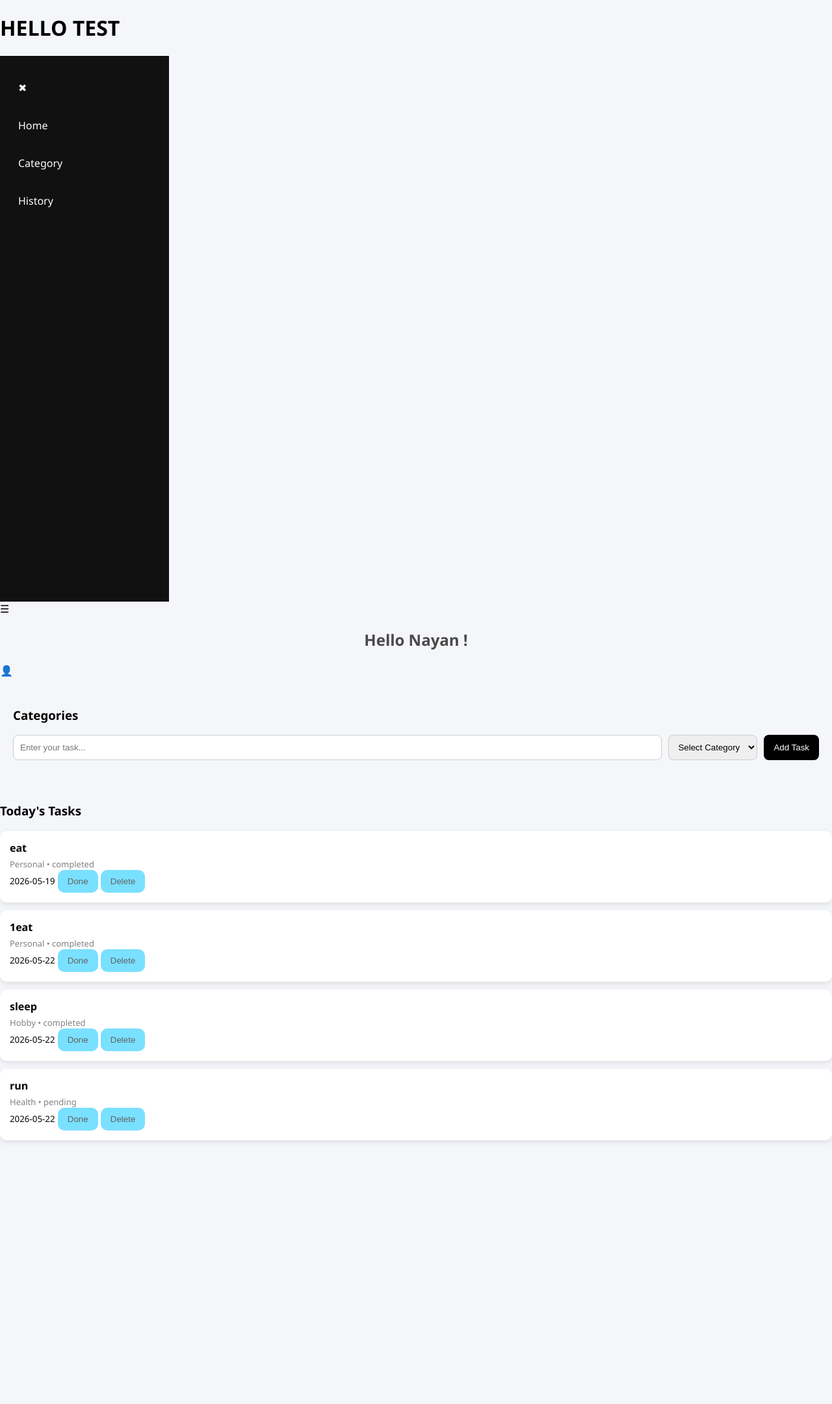
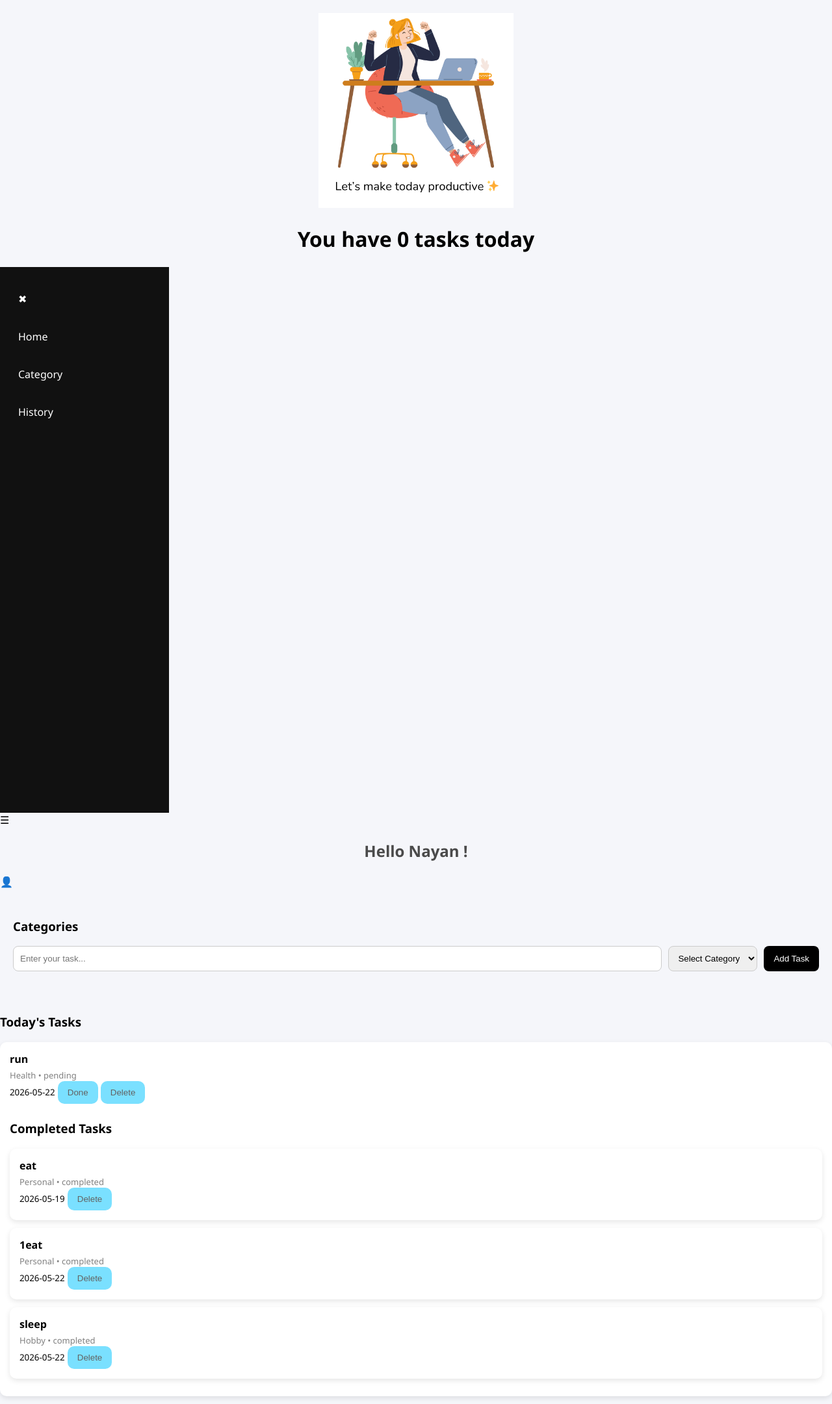
Before and after one commit to createwithnayan02/todo-app, a Flask app: page /home in a window 1280 px wide. Shown: the whole page at 65% size. Before the commit the page ends 1758 px from the top, so only its background shows below. Run offline with Flask 3, Linux system fonts and the light colour scheme; data comes from the database, SQL or seed files in the repository; both versions use the stored data as it was after the commit.

Commit message:
Added database integration and redesigned home page

```diff
--- a/app.py
+++ b/app.py
@@ -46,14 +46,27 @@ def home():
     conn = sqlite3.connect("tasks.db")
     cursor = conn.cursor()
 
-    cursor.execute("SELECT * FROM tasks")
-    rows = cursor.fetchall()
+    cursor.execute("SELECT * FROM tasks WHERE status='pending' ")
+    pending_rows = cursor.fetchall()
+
+    cursor.execute("SELECT* FROM tasks WHERE status='completed' ")
+    completed_rows =cursor.fetchall()
+
 
     conn.close()
 
-    tasks = []
-    for row in rows:
-        tasks.append({
+    pending_tasks = []
+    for row in pending_rows:
+        pending_tasks.append({
+            "id": row[0],
+            "name": row[1],
+            "category": row[2],
+            "status": row[3],
+            "date": row[4]
+        })
+    completed_tasks=[]
+    for row in completed_rows:
+        completed_tasks.append({
             "id": row[0],
             "name": row[1],
             "category": row[2],
@@ -61,7 +74,8 @@ def home():
             "date": row[4]
         })
 
-    return render_template("home.html", tasks=tasks)
+    return render_template("home.html", pending_tasks=pending_tasks, completed_tasks=completed_tasks)
+
 @app.route("/done/<int:id>")
 def mark_done(id):
     conn = sqlite3.connect("tasks.db")
--- a/static/style.css
+++ b/static/style.css
@@ -261,3 +261,18 @@ h3 {
     color: white;
     border-radius: 8px;
 }
+.hero-section {
+    position: relative;
+    text-align: center;
+    margin-top:20px;
+}
+.hero-image{
+  width:300px;
+  max-width:90%;
+}
+.task-message{
+  margin-top:15px;
+  font-size:24;
+  color:#222;
+  font-weight:500;
+}
--- a/templates/home.html
+++ b/templates/home.html
@@ -7,8 +7,13 @@
 </head>
 
 <body>
+    <div class="hero-section">
+        <img src="{{ url_for('static', filename='images/toDo_app_image.png') }}"
+     alt="Motivation"
+     class="hero-image">
+         <h1 class="text-message">You have {{ pending|length }} tasks today</h1>
+    </div>
 
-<h1 style="color:black;">HELLO TEST</h1>
 
 <!-- Sidebar -->
 <div id="sidebar" class="sidebar">
@@ -62,14 +67,25 @@
     <h3>Today's Tasks</h3>
 
     <div class="today-tasks">
-        {% if tasks %}
-            {% for task in tasks %}
+        {% if pending_tasks %}
+            {% for task in pending_tasks %}
                 <div class="task-card">
     <h4>{{ task.name }}</h4>
 <p>{{ task.category }} • {{ task.status }}</p>
 <small>{{ task.date }}</small>
 <button onclick="markDone('{{ task.id }}')">Done</button>
     <button onclick="deleteTask('{{ task.id }}')">Delete</button>
+    {% if completed_tasks %}
+        <h3>Completed Tasks</h3>
+        {% for task in completed_tasks %}
+            <div class="task-card">
+                <h4>{{ task.name }}</h4>
+                <p>{{ task.category }} • {{ task.status }}</p>
+                <small>{{ task.date }}</small>
+                <button onclick="deleteTask('{{ task.id }}')">Delete</button>
+            </div>
+        {% endfor %}
+    {% endif %}
 </div>
             {% endfor %}
         {% else %}
```
Also changed, not shown: static/images/toDo_app_image.png (added), tasks.db.
